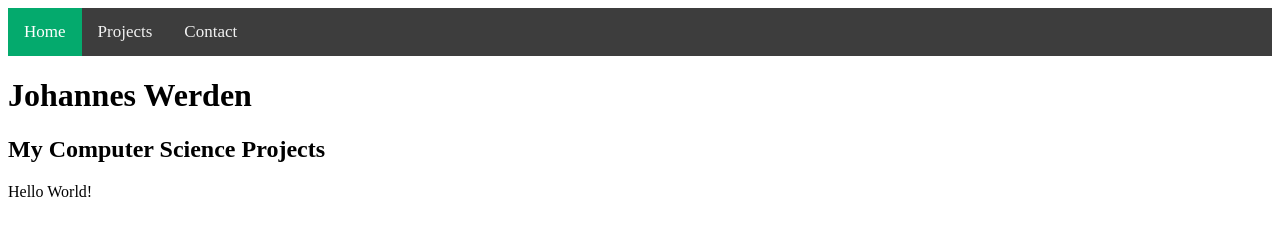
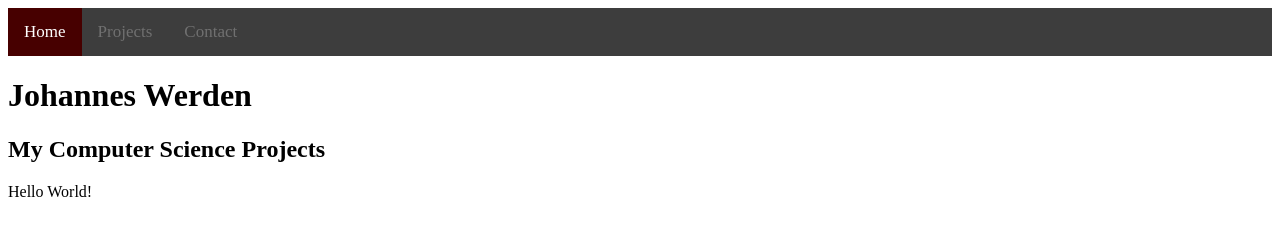
Before and after one commit to SheepJ255/20jwerden.github.io, a plain HTML site: page index.html in a window 1280 px wide. Drawn offline with Linux system fonts and the light colour scheme.

Commit message:
Farben Navbar

```diff
--- a/main.css
+++ b/main.css
@@ -5,7 +5,7 @@
 
 .topnav a {
   float: left;
-  color: #f2f2f2;
+  color: #707070;
   text-align: center;
   padding: 14px 16px;
   text-decoration: none;
@@ -18,6 +18,6 @@
 }
 
 .topnav a.active {
-  background-color: #04AA6D;
+  background-color: #470000;
   color: white;
 }
```
